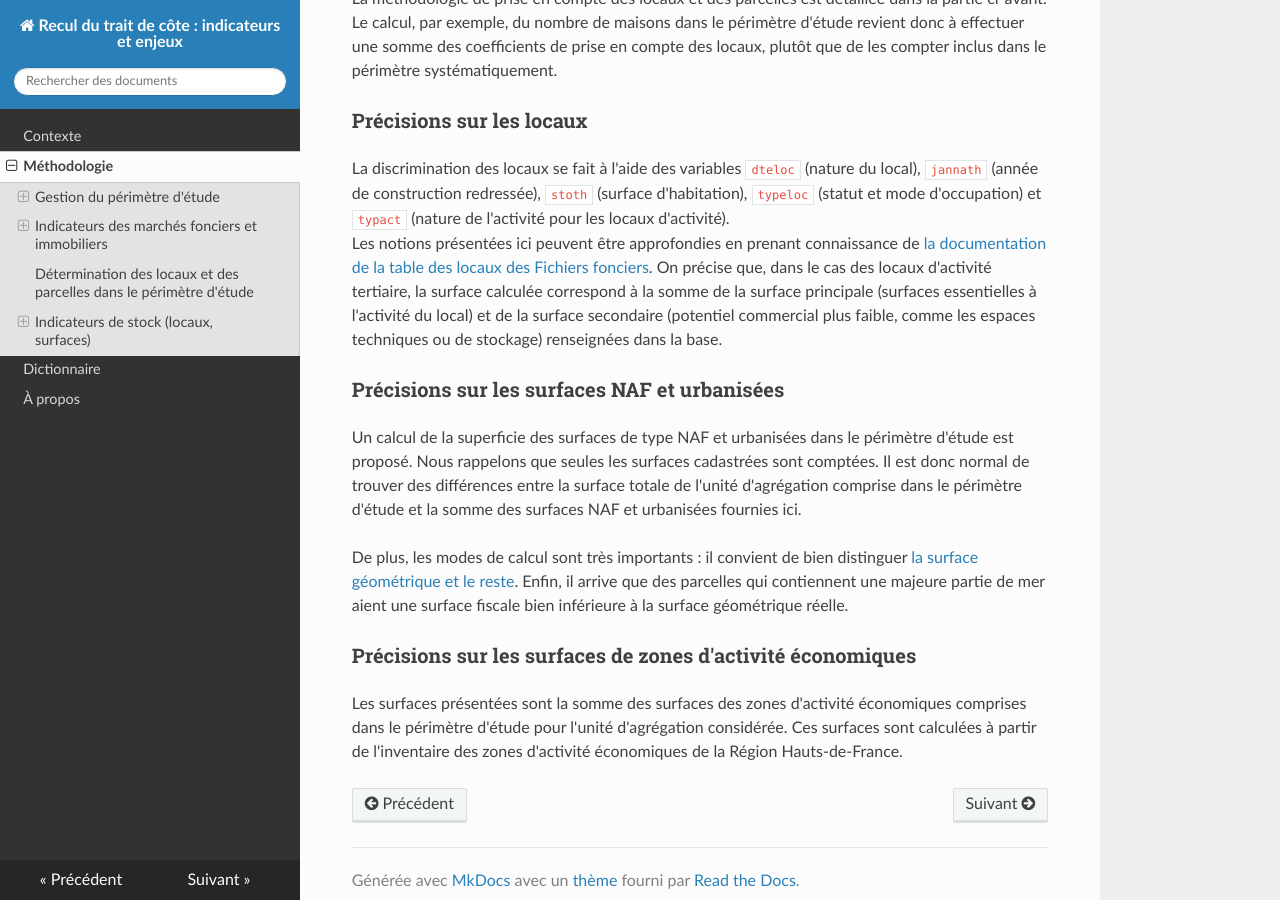
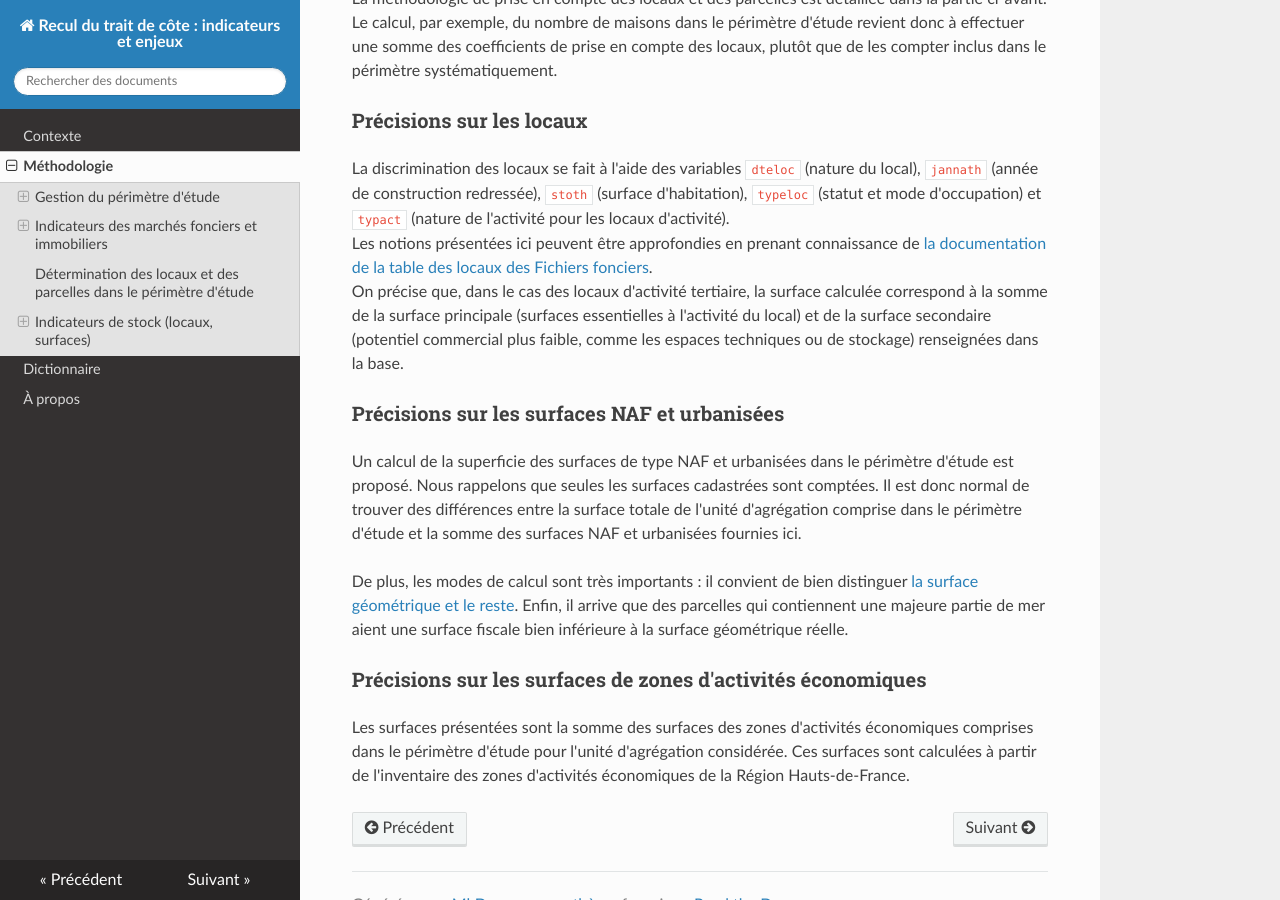
Before and after one commit to hugo-deluca/tdc_docs, an MkDocs documentation site: the page built from docs/methodologie.md, in a window 1280 px wide and 900 px high, scrolled down 5295 px. Built offline with MkDocs 1.6.1, drawn with Linux system fonts in a browser that asks for light colours; nearby versions of some CDN libraries.

Commit message:
typo ZAE

```diff
--- a/docs/methodologie.md
+++ b/docs/methodologie.md
@@ -127,6 +127,6 @@
 
 De plus, les modes de calcul sont très importants : il convient de bien distinguer [la surface géométrique et le reste](https://doc-datafoncier.cerema.fr/doc/guide/ff/dcntpa-surface-de-la-parcelle#differences-entre-la-surface-dcntpa-et-la-surface-geometrique). Enfin, il arrive que des parcelles qui contiennent une majeure partie de mer aient une surface fiscale bien inférieure à la surface géométrique réelle.
 
-### Précisions sur les surfaces de zones d'activité économiques
+### Précisions sur les surfaces de zones d'activités économiques
 
-Les surfaces présentées sont la somme des surfaces des zones d'activité économiques comprises dans le périmètre d'étude pour l'unité d'agrégation considérée. Ces surfaces sont calculées à partir de l'inventaire des zones d'activité économiques de la Région Hauts-de-France.
+Les surfaces présentées sont la somme des surfaces des zones d'activités économiques comprises dans le périmètre d'étude pour l'unité d'agrégation considérée. Ces surfaces sont calculées à partir de l'inventaire des zones d'activités économiques de la Région Hauts-de-France.
```
Also changed, not shown: docs/dictionnaire.md (+2 -2 lines), docs/index.md (+1 -1 lines).
